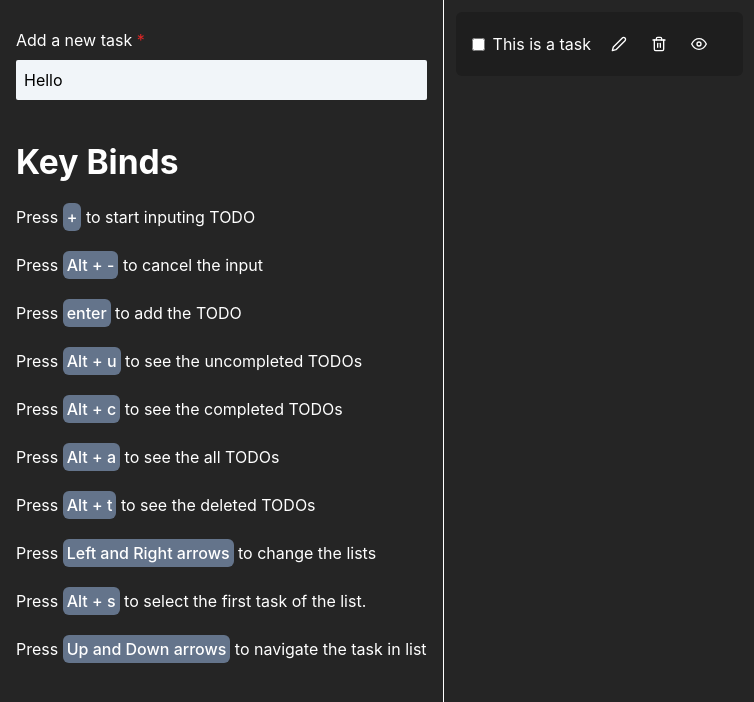
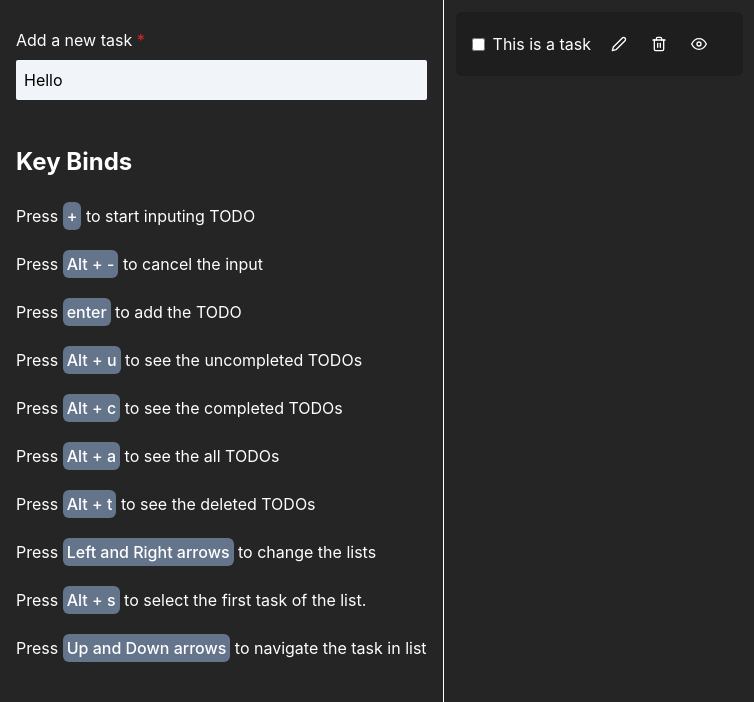
Before and after one commit to alsongarbuja/To-do_web, a React (Vite) app: page / in a window 1280 px wide. Shown: the top 702 px of the page, without its empty margins (0-754 px from the left). Built offline with nearby package versions, Linux system fonts and the light colour scheme.

Commit message:
style: update the index.css with layer tailwind css

```diff
--- a/src/index.css
+++ b/src/index.css
@@ -18,30 +18,18 @@
   -webkit-text-size-adjust: 100%;
 }
 
-a {
-  font-weight: 500;
-  color: #646cff;
-  text-decoration: inherit;
-}
-a:hover {
-  color: #535bf2;
-}
-
 body {
   margin: 0;
   min-width: 320px;
   min-height: 100vh;
 }
 
-h1 {
-  font-size: 3.2em;
-  line-height: 1.1;
-}
+@layer base {
+  /* tags */
+  a { @apply text-[#646cff] font-semibold underline hover:text-[#535bf2]; }
+  h1 { @apply text-4xl font-bold leading-normal; }
+  h3 { @apply text-2xl font-bold leading-normal; }
 
-h3 {
-  font-size: 2.1em;
-  line-height: 1.1;
-  font-weight: bold;
 }
 
 @layer components {
```
